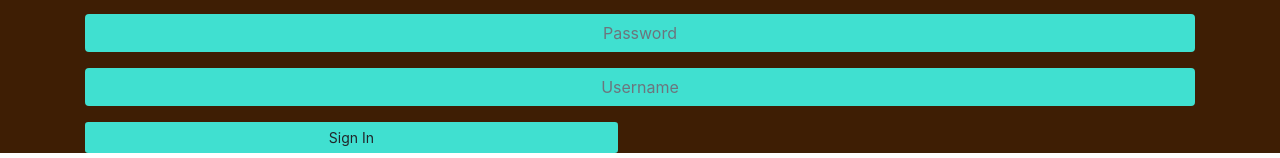
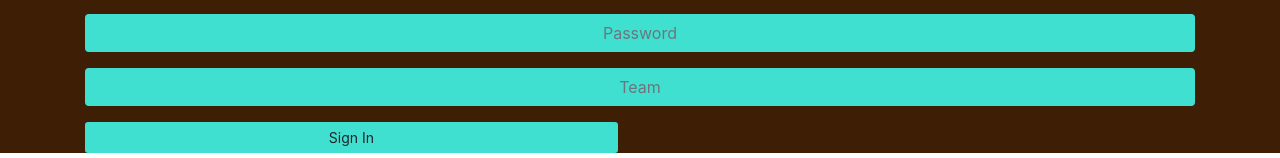
Before and after one commit to mwithers70/CoffeeandTiquila, a React (Create React App) app in the folder coffeefe/: page /signup in a window 1280 px wide. Shown: the part 352-510 px from the top of the page. Built offline with nearby package versions, Linux system fonts and the light colour scheme.

Commit message:
signup changes
I stretched the map to fit the page and changed the signup input boxes

```diff
--- a/coffeefe/src/CoffeeShops.js
+++ b/coffeefe/src/CoffeeShops.js
@@ -14,7 +14,7 @@ class CoffeeShops extends Component{
             <div>
                 <Navbarp/>
                 <div>
-                    <iframe width={600} height={450} frameBorder={0} style={{border: 0}} alt={"map"}
+                    <iframe width={1527} height={450} frameBorder={0} style={{border: 0}} alt={"map"}
                             src="https://www.google.com/maps/d/u/0/embed?mid=1hJZ8hM8pnif0_0d7N8XR2lt989YGabn0">
                     </iframe>
                 </div>
--- a/coffeefe/src/SignUp.js
+++ b/coffeefe/src/SignUp.js
@@ -5,7 +5,7 @@ class Register extends Component {
     constructor(props){
         super(props);
         this.state={
-            first_name_last_Initial:'',
+            first_name:'',
             username:'',
             password:'',
             team: ''
@@ -24,28 +24,32 @@ class Register extends Component {
                         <p>
                             <label htmlFor="fnli" className="sr-only">Firstname & Last Initial</label>
                             <input style={{background: '#40e0d0', border: '#40e0d0'}} type="text" id="fnli"
-                                   name="username" className="form-control" placeholder="Firstname & Last Initial"/>
+                                   name="username" className="form-control" onChange = {(event,newValue) => this.setState({first_name:newValue})}
+                                   placeholder="Firstname & Last Initial"/>
                         </p>
 
                         <p>
                             <label htmlFor="username" className="sr-only">Username</label>
                             <input style={{background: '#40e0d0', border: '#40e0d0'}} type="text" id="username"
-                                   name="username" className="form-control" placeholder="Username"/>
+                                   name="username" className="form-control" onChange = {(event,newValue) => this.setState({username:newValue})}
+                                   placeholder="Username"/>
                         </p>
                         <p>
                             <label htmlFor="password" className="sr-only">Password</label>
                             <input style={{background: '#40e0d0', border: '#40e0d0'}} type="password" id="password"
-                                   name="password" className="form-control" placeholder="Password"/>
+                                   name="password" className="form-control" onChange = {(event,newValue) => this.setState({password:newValue})}
+                                   placeholder="Password"/>
                         </p>
                         <p>
-                            <label htmlFor="username" className="sr-only">Username</label>
-                            <input style={{background: '#40e0d0', border: '#40e0d0'}} type="text" id="username"
-                                   name="username" className="form-control" placeholder="Username"/>
+                            <label htmlFor="team" className="sr-only">Team</label>
+                            <input style={{background: '#40e0d0', border: '#40e0d0'}} type="text" id="team"
+                                   name="team" className="form-control" onChange = {(event,newValue) => this.setState({team:newValue})}
+                                   placeholder="Team"/>
                         </p>
                         <div style={{display: 'flex', justifyContent: 'space-between'}}>
                             {/*Sign In Button*/}
                             <div style={{width: '50%', alignContent: 'flex-start'}}>
-                                <button onClick={SignIn} className="btn btn-sm " name="submit" type="submit" style={{
+                                <button  onClick={(event) => this.handleClick(event)} className="btn btn-sm " primary={true} type="submit" style={{
                                     width: '96%',
                                     marginRight: '3%',
                                     flexGrow: '0.45',
```
